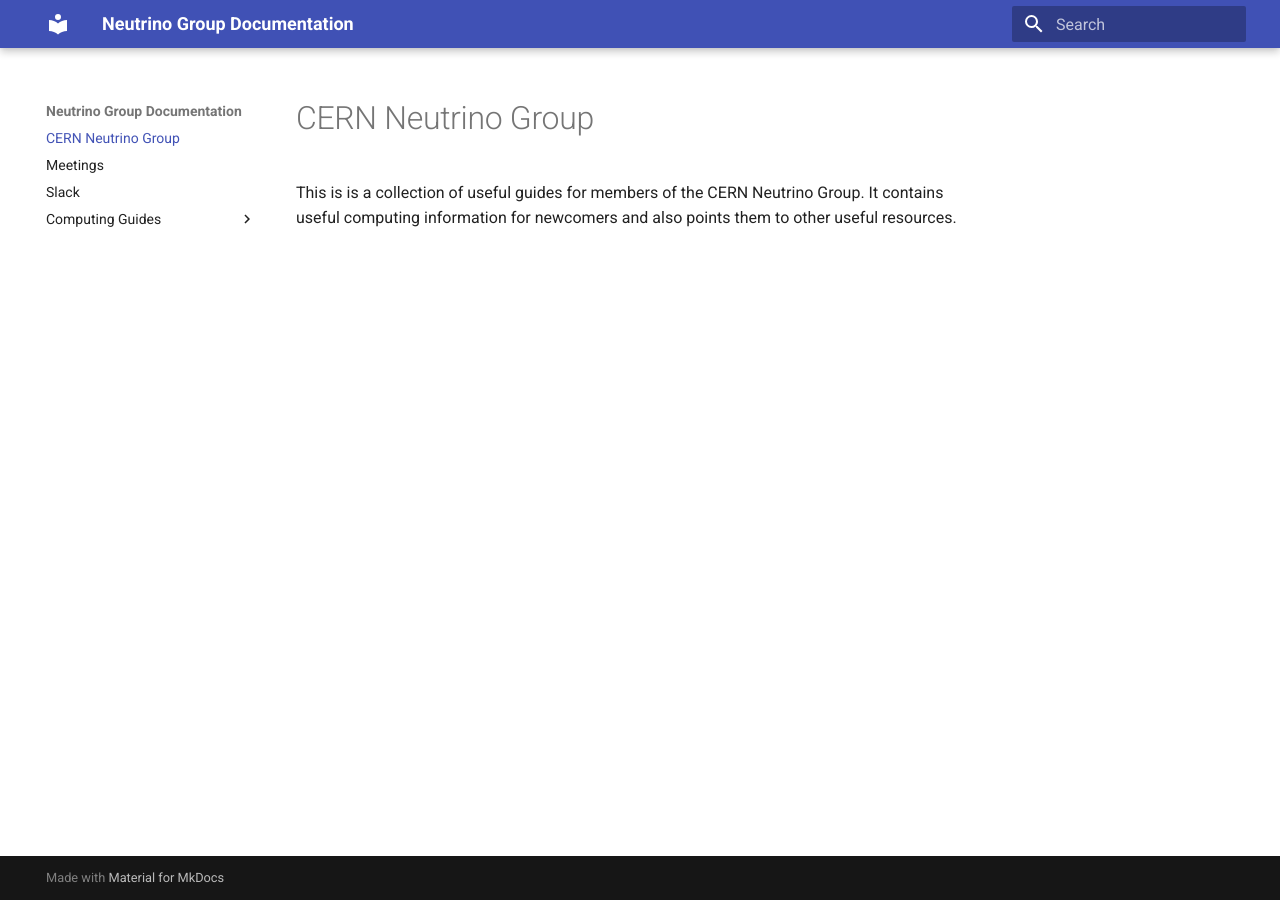
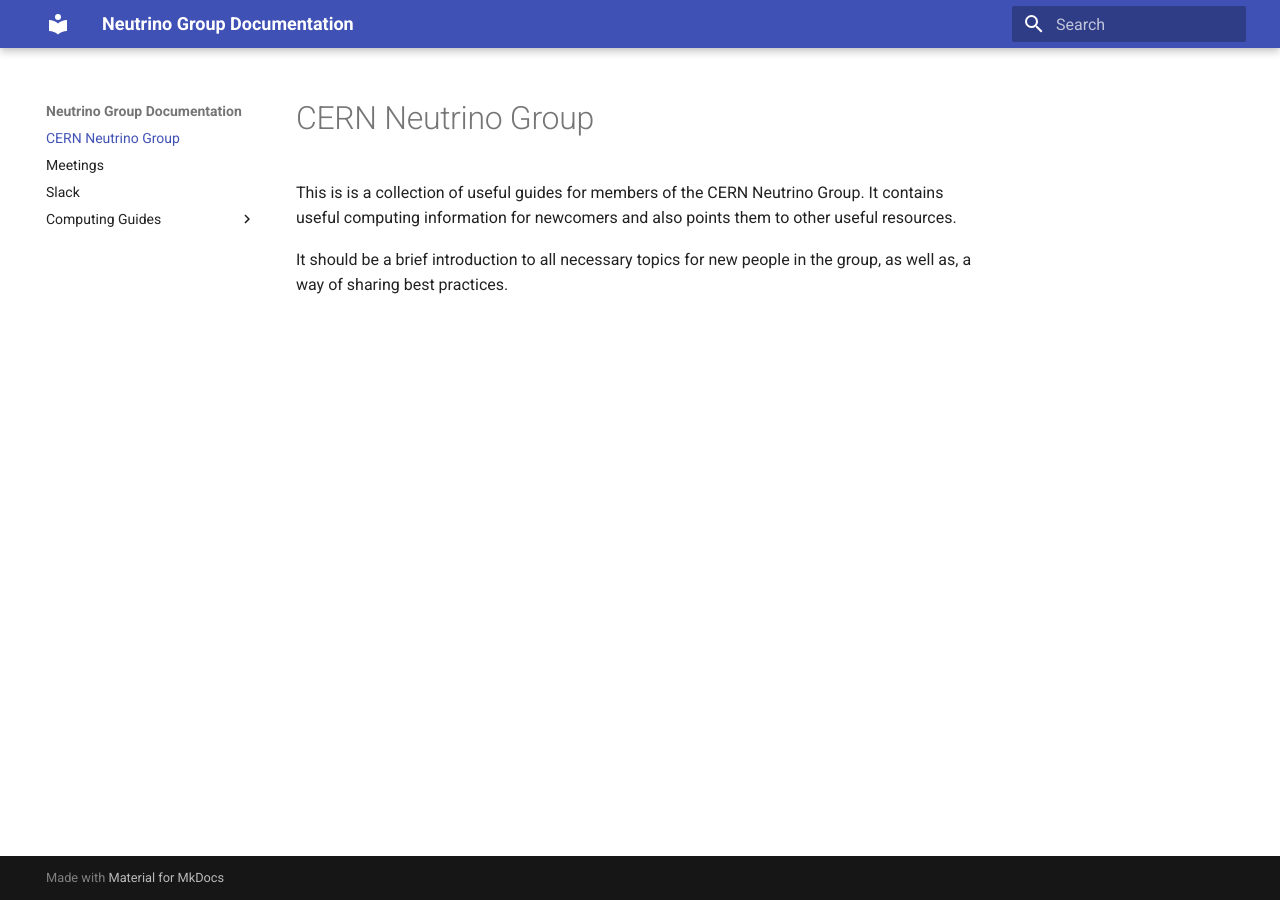
Before and after one commit to neutrino-cern/neutrino-cern.github.io, an MkDocs documentation site: the page built from docs/index.md, in a window 1280 px wide. Built offline with MkDocs 1.6.1 and Material for MkDocs 9.7.7, drawn with Linux system fonts in a browser that asks for light colours.

Commit message:
Some more changes

```diff
--- a/docs/index.md
+++ b/docs/index.md
@@ -1,3 +1,5 @@
 # CERN Neutrino Group
 
 This is is a collection of useful guides for members of the CERN Neutrino Group. It contains useful computing information for newcomers and also points them to other useful resources.
+
+It should be a brief introduction to all necessary topics for new people in the group, as well as, a way of sharing best practices.
```
